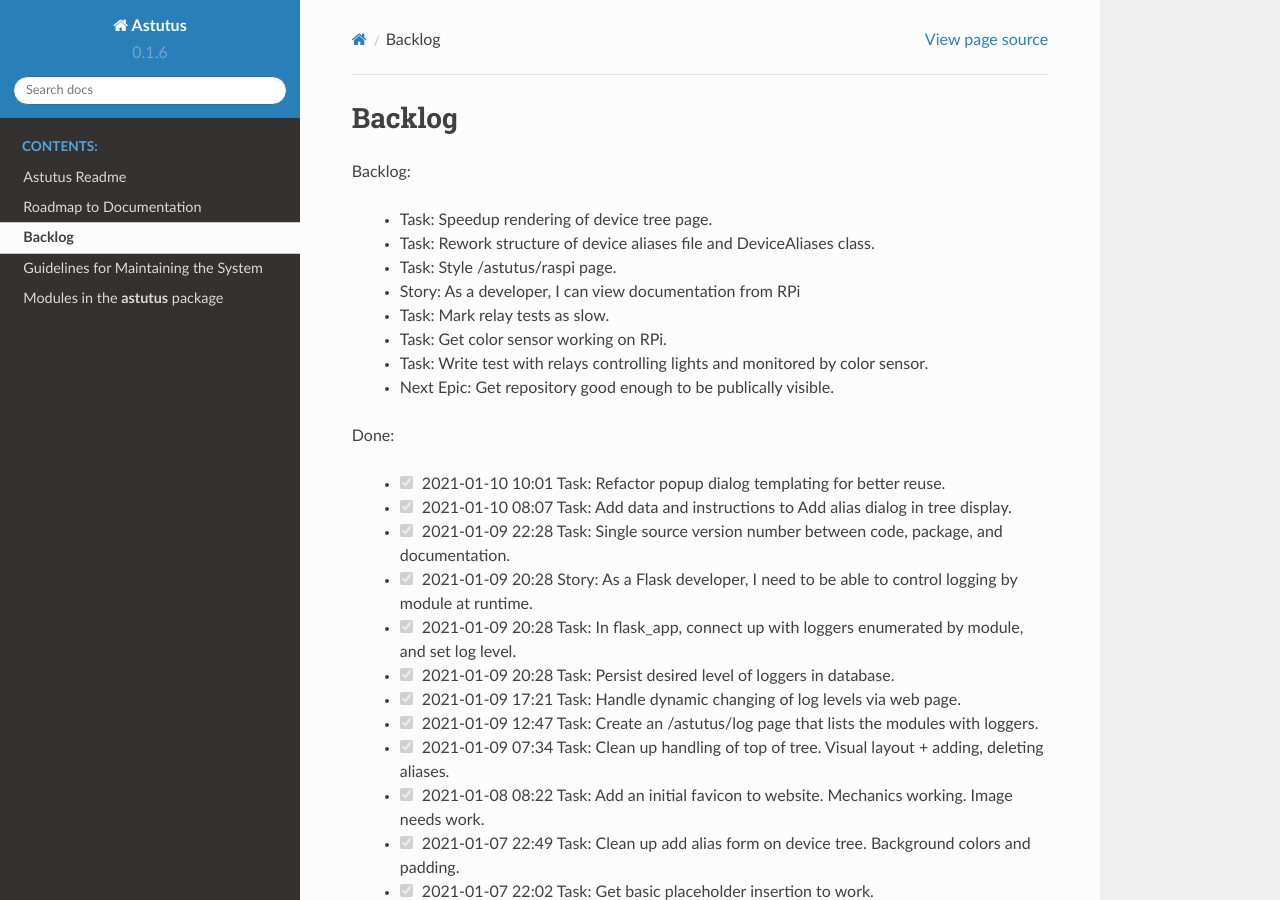
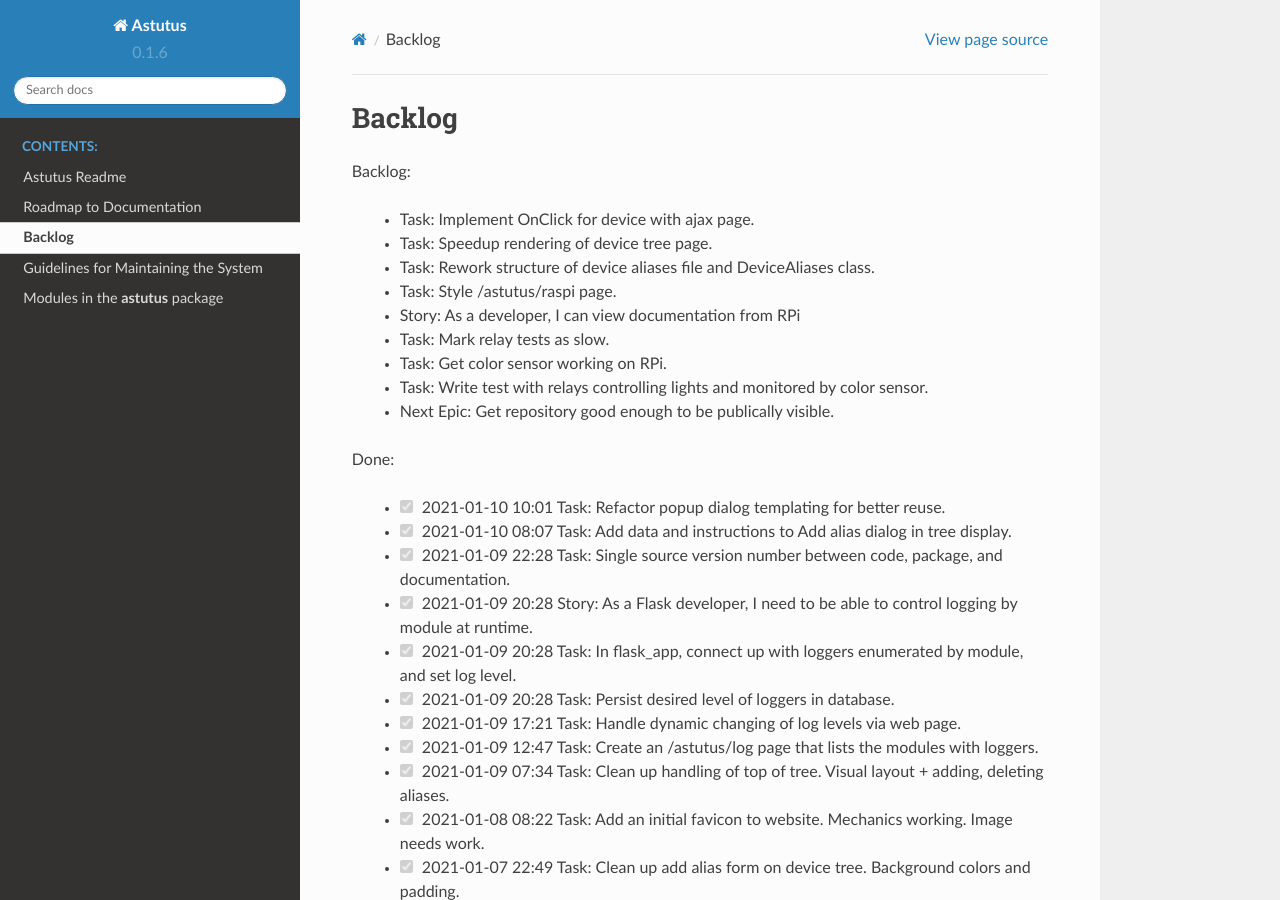
Before and after one commit to rich-dobbs-13440/astutus, a Sphinx documentation site: the page built from docs/backlog.rst, in a window 1280 px wide and 900 px high. Built offline with Sphinx 7.4.7 and the Read the Docs theme 2.0.0, drawn with Linux system fonts in a browser that asks for light colours; pages that are not in the unit, such as notebooks, are missing from menus.

Commit message:
Update backlog

```diff
--- a/docs/backlog.rst
+++ b/docs/backlog.rst
@@ -3,6 +3,7 @@ Backlog
 
 Backlog:
 
+  * Task: Implement OnClick for device with ajax page.
   * Task: Speedup rendering of device tree page.
   * Task: Rework structure of device aliases file and DeviceAliases class.
   * Task: Style /astutus/raspi page.
```
